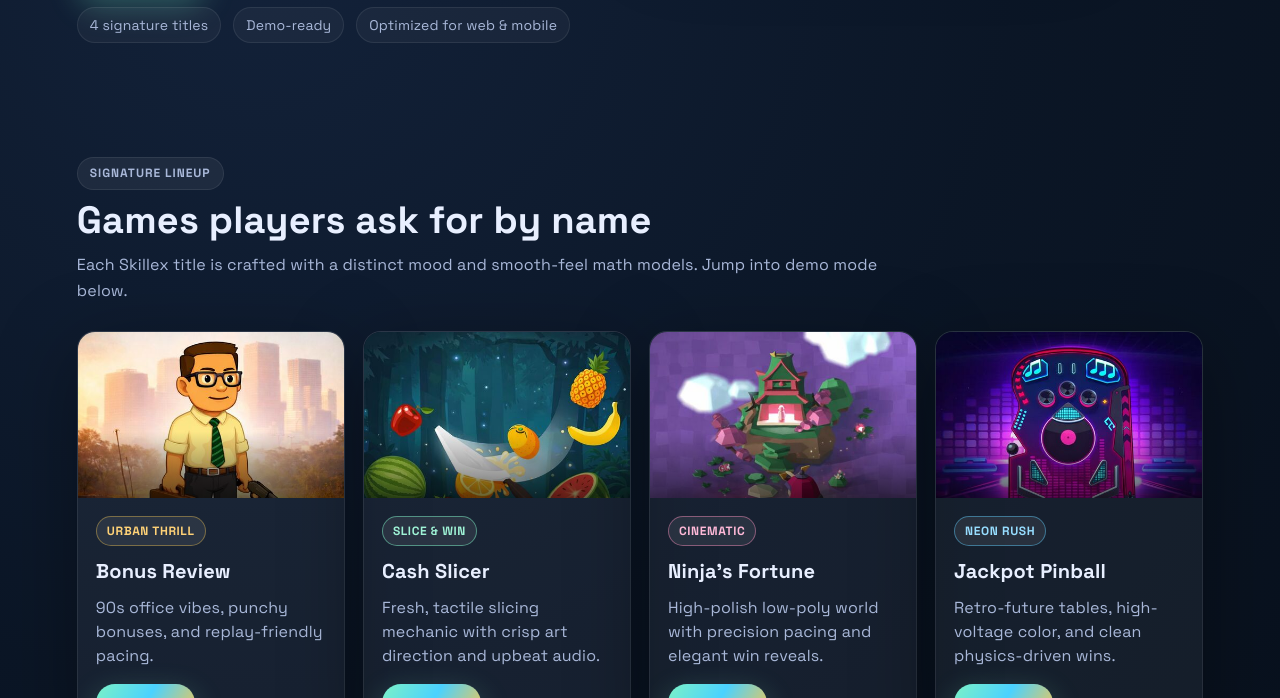
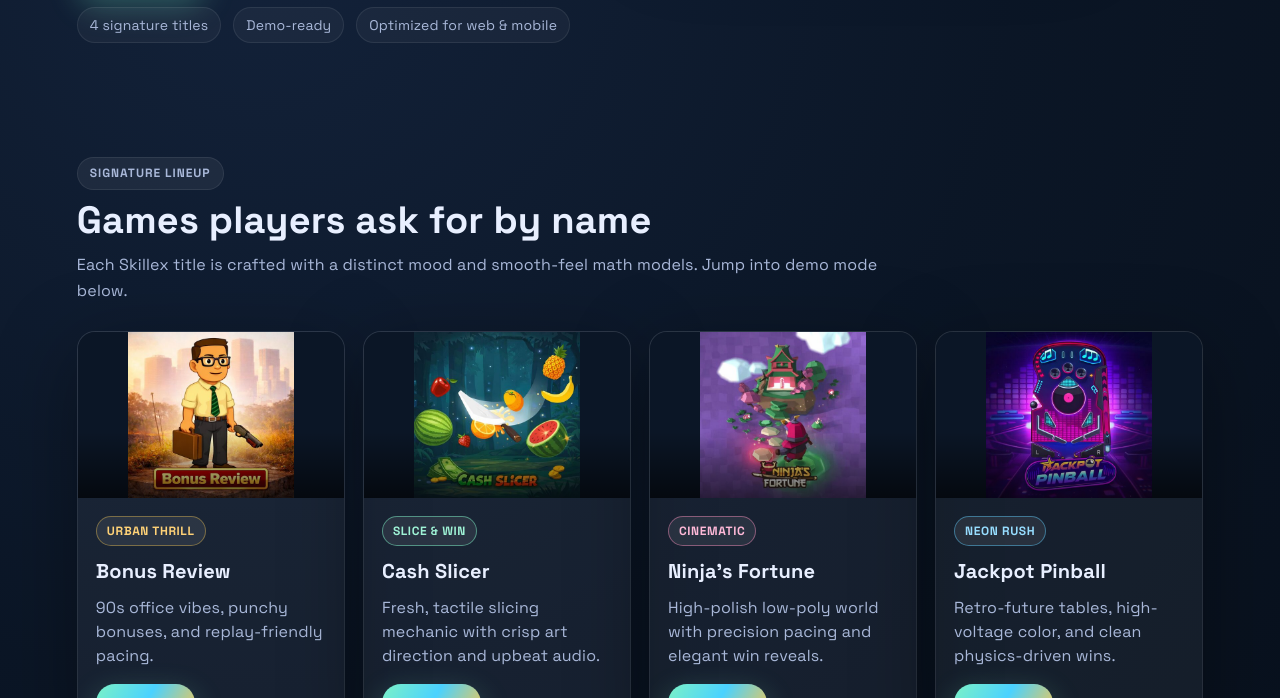
Before and after one commit to ppgamedevs/Skillex, a plain HTML site: page index.html in a window 1280 px wide. Shown: the part 549-1247 px from the top of the page. Drawn offline with Linux system fonts and the light colour scheme.

Commit message:
Update game image styling: change object-fit to contain and adjust object-position for improved layout

```diff
--- a/styles.css
+++ b/styles.css
@@ -281,8 +281,8 @@ body {
 .game-image img {
   width: 100%;
   height: 100%;
-  object-fit: cover;
-  object-position: center top;
+  object-fit: contain;
+  object-position: center;
   display: block;
 }
 
```
